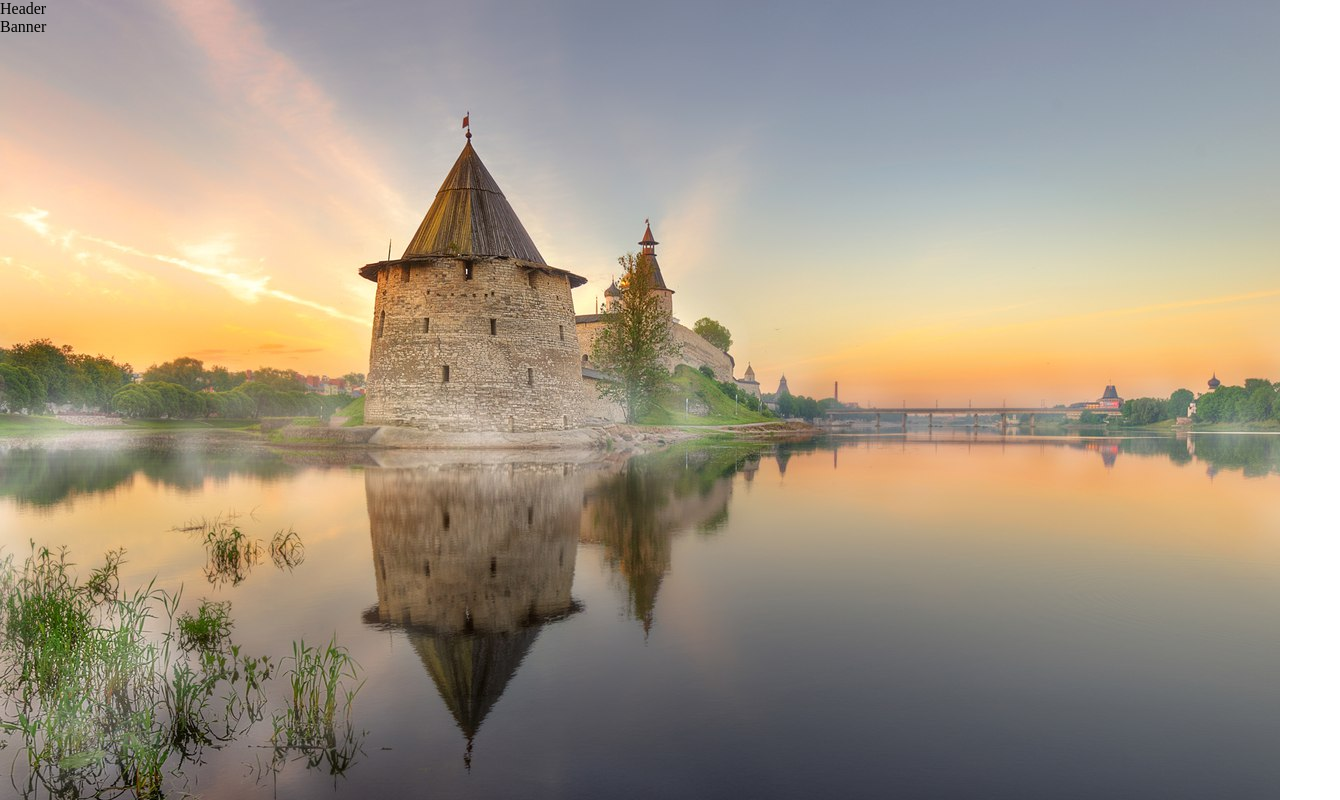
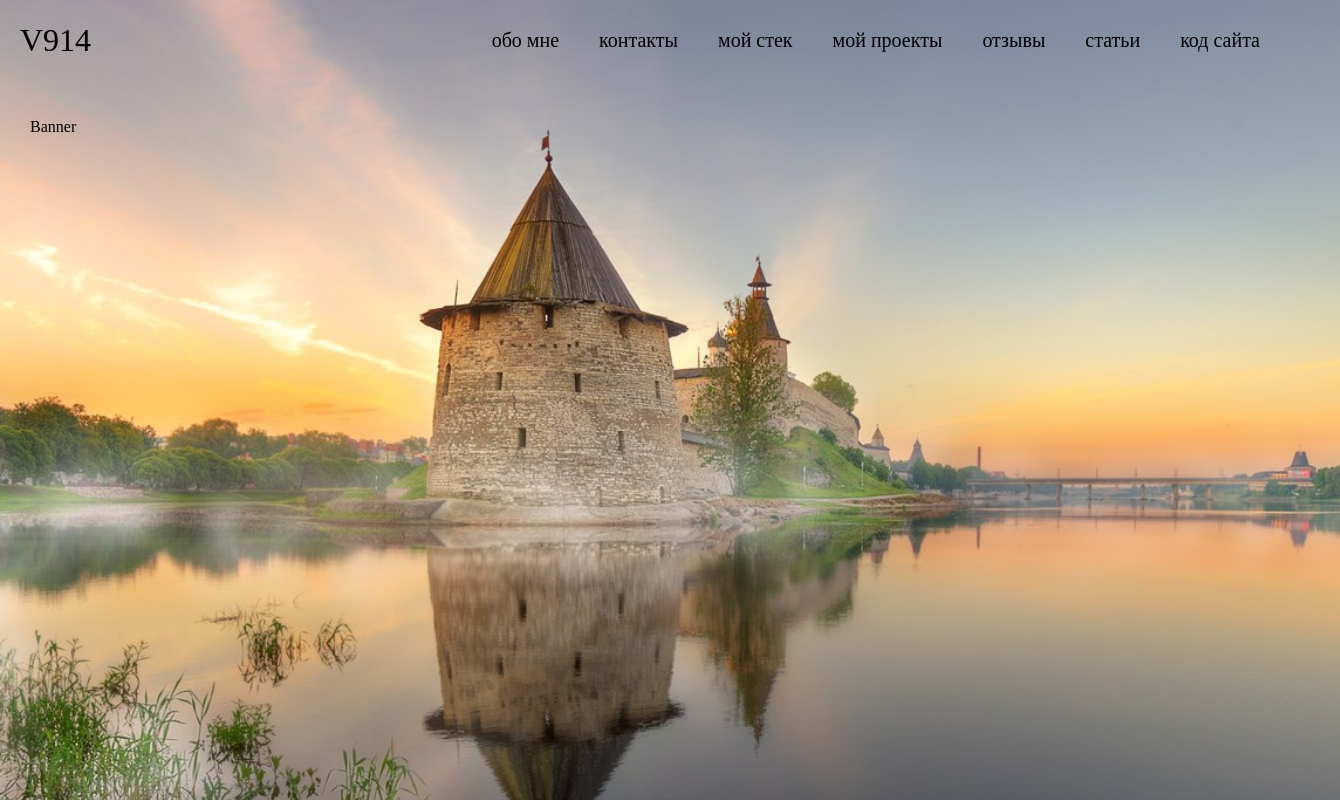
Before and after one commit to V914eslav/portfolio-website, a React (Create React App) app: page /header in a window 1280 px wide. Shown: the top 800 px of the page, 1340 px wide, since content can reach past the window. Built offline with nearby package versions, Linux system fonts and the light colour scheme.

Commit message:
change header

```diff
--- a/src/components/Banner/Banner.module.css
+++ b/src/components/Banner/Banner.module.css
@@ -6,4 +6,5 @@
   background-color: 0 0;
   background-size: cover;
   background-repeat: no-repeat;
+  padding: 100px 30px;
 }
--- a/src/components/Header/Header.jsx
+++ b/src/components/Header/Header.jsx
@@ -1,8 +1,31 @@
 import React from "react";
 
 import styles from "./Header.module.css";
+
+const links = [
+  "обо мне",
+  "контакты",
+  "мой стек",
+  "мой проекты",
+  "отзывы",
+  "статьи",
+  "код сайта",
+];
 const Header = () => {
-  return <div className={styles.header}>Header</div>;
+  const navLinks = links.map((link, index) => {
+    return (
+      <a className={styles.link} key={index}>
+        {link}
+      </a>
+    );
+  });
+  const logo = <a className={styles.logo}>V914</a>;
+  return (
+    <div className={styles.header}>
+      {logo}
+      <nav className={styles.nav}>{navLinks}</nav>
+    </div>
+  );
 };
 
 export default Header;
--- a/src/components/Header/Header.module.css
+++ b/src/components/Header/Header.module.css
@@ -1,3 +1,16 @@
 .header {
   position: fixed;
+  height: 80px;
+  width: 100%;
+  display: flex;
+  justify-content: space-between;
+  align-items: center;
 }
+.logo {
+  padding: 10px 20px;
+  font-size: 32px;
+}
+.link {
+  padding: 10px 20px;
+  font-size: 20px;
+}
```
